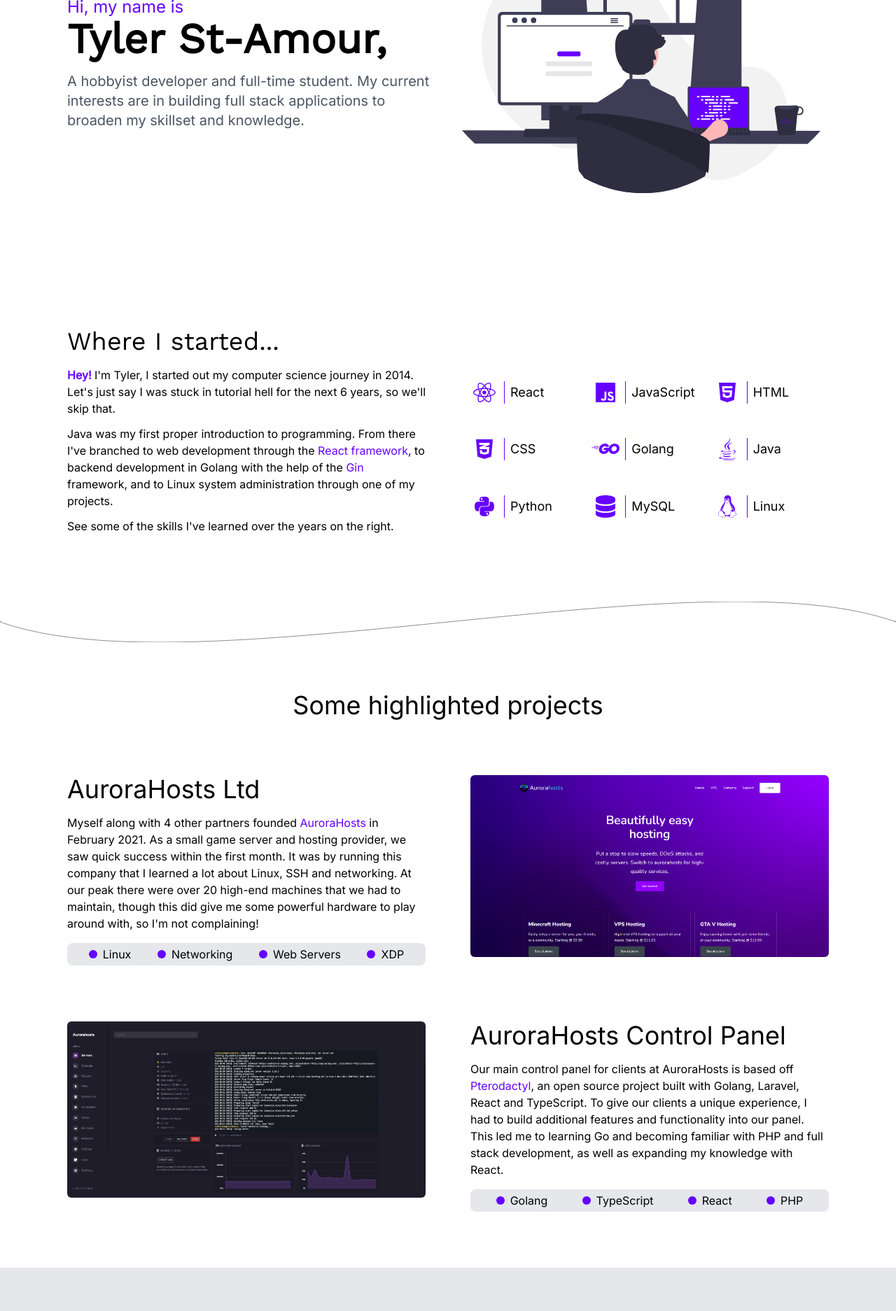
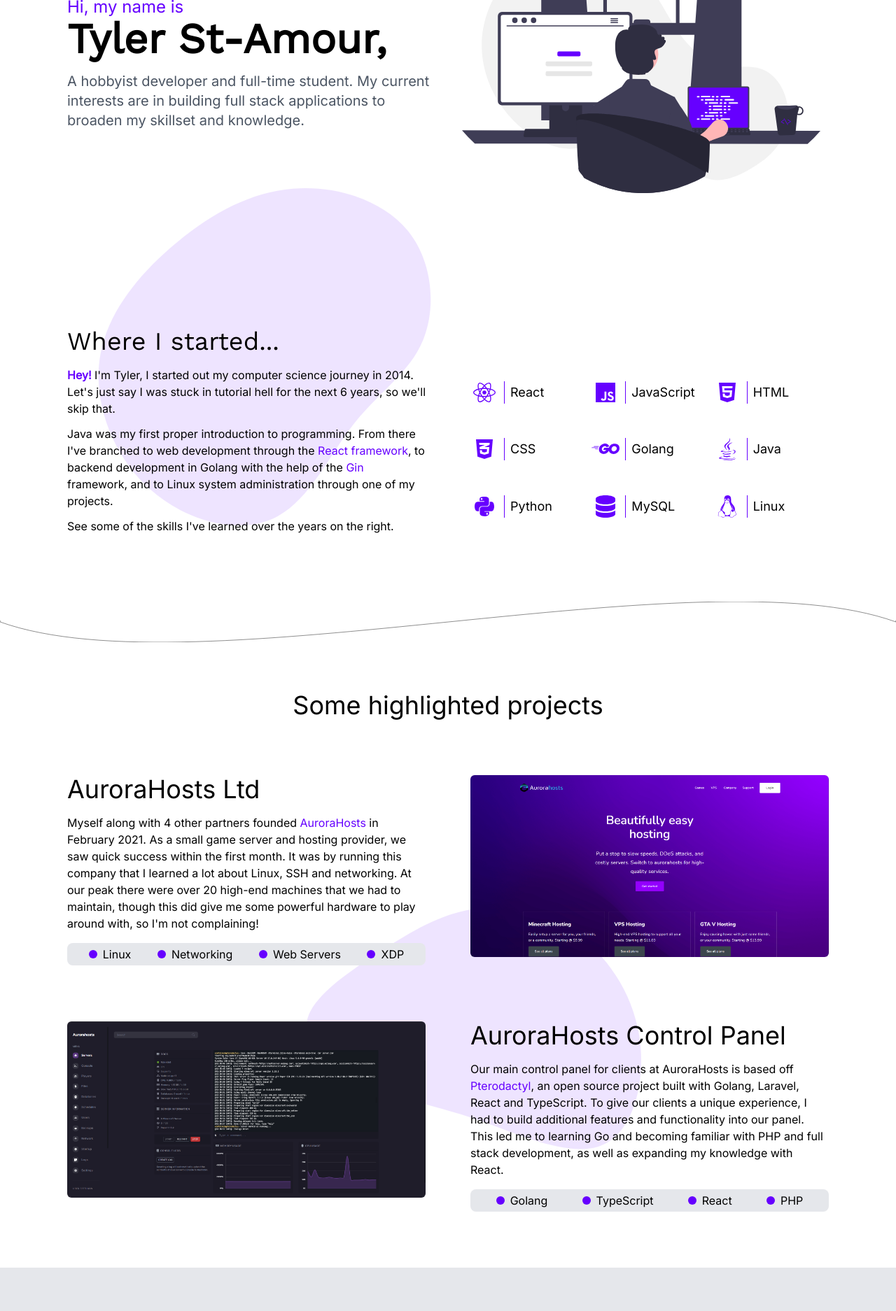
Before and after one commit to TylerStAmour/tyler.st, a React (Vite) app: page / in a window 1280 px wide. Shown: the part 280-2154 px from the top of the page at 70% size. Built offline with nearby package versions, Linux system fonts and the light colour scheme.

Commit message:
Decorative blobs

```diff
--- a/src/components/sections/Projects.tsx
+++ b/src/components/sections/Projects.tsx
@@ -37,6 +37,7 @@
             </div>
             <img className={"rounded-md"} src={"/illustrations/aurora.png"}/>
         </div>
+        <img src={"/svg/blob-2.svg"} className={"absolute left-1/3 -mt-52 opacity-10"} style={{ zIndex: - 1 }}/>
         <div className={"flex flex-col-reverse sm:grid sm:grid-cols-2 mt-20 gap-16 mb-12"}>
             <img className={"rounded-md"} src={"/illustrations/panel.png"}/>
             <div className={"flex flex-col grow justify-between"}>
--- a/src/pages/Home.tsx
+++ b/src/pages/Home.tsx
@@ -41,6 +41,7 @@
                 </div>
             </div>
             <div className={"mt-24 sm:mt-48"}>
+                <img src={"/svg/blob.svg"} className={"absolute left-[10%] -mt-52 opacity-10"} style={{ zIndex: - 1 }}/>
                 <p className={"text-4xl mb-4 font-title"}>Where I started...</p>
                 <About/>
             </div>
```
Also changed, not shown: public/svg/blob-2.svg (added), public/svg/blob.svg (added).
